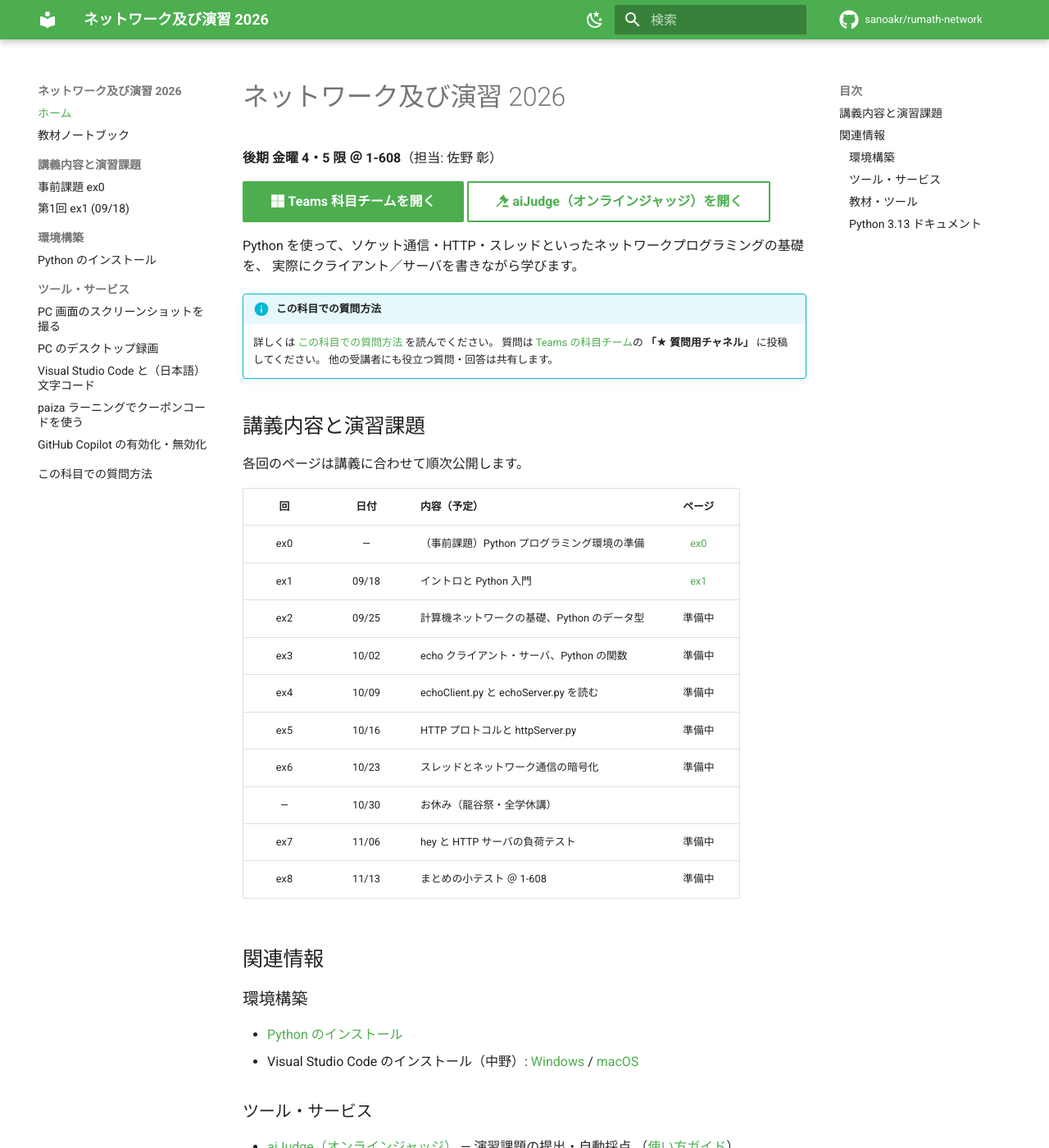
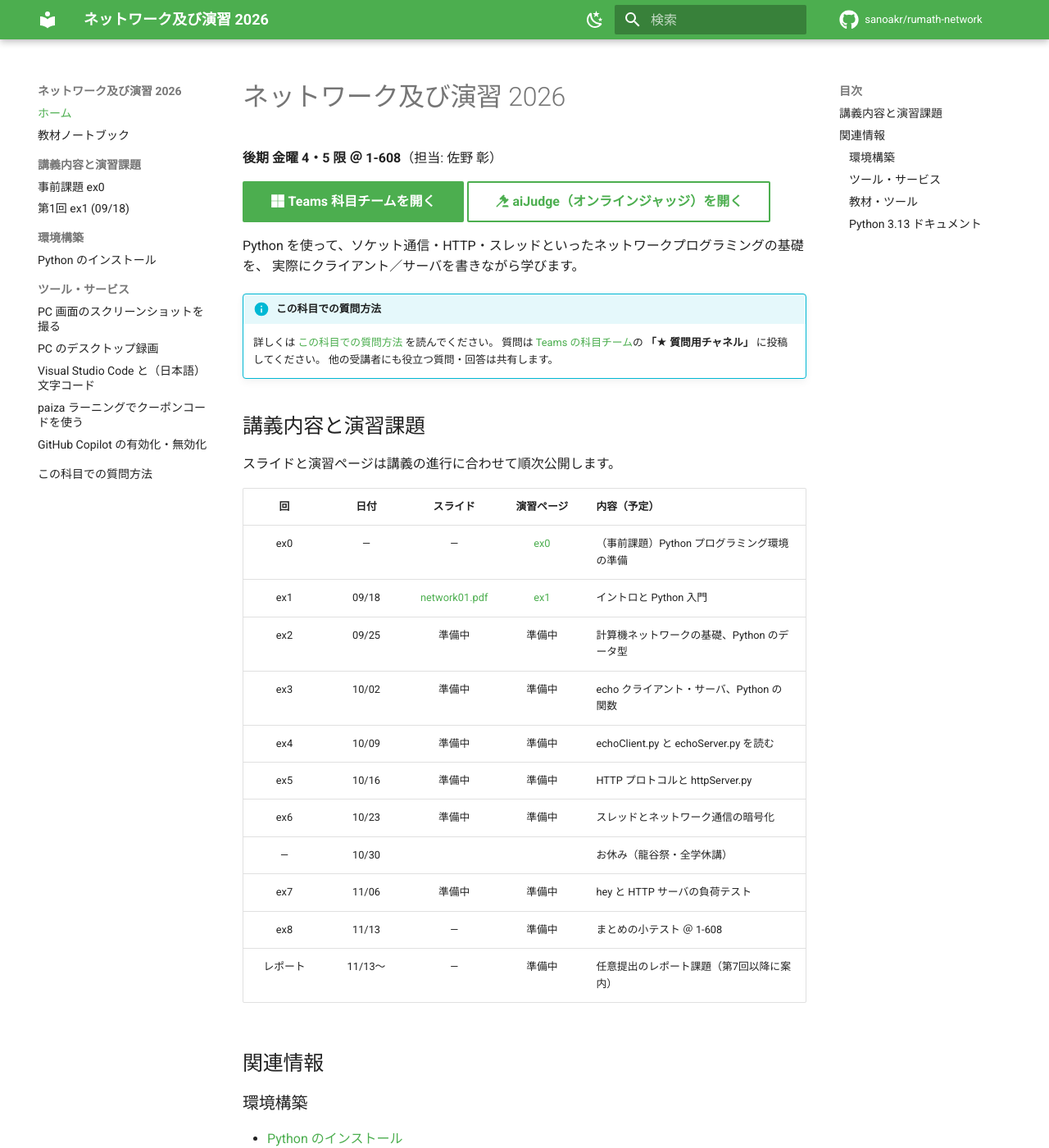
Before and after one commit to sanoakr/rumath-network, an MkDocs documentation site: the page built from docs/index.md, in a window 1280 px wide and 1400 px high. Shown: the whole window at 82% size. Built offline with MkDocs 1.6.1 and Material for MkDocs 9.7.7, drawn with Linux system fonts in a browser that asks for light colours; comment, search, counter and statistics services are not loaded.

Commit message:
docs: sync published content

```diff
--- a/docs/index.md
+++ b/docs/index.md
@@ -15,20 +15,21 @@ Python を使って、ソケット通信・HTTP・スレッドといったネッ
 
 ## 講義内容と演習課題
 
-各回のページは講義に合わせて順次公開します。
+スライドと演習ページは講義の進行に合わせて順次公開します。
 
-| 回 | 日付 | 内容（予定） | ページ |
-|:--:|:--:|---|:--:|
-| ex0 | — | （事前課題）Python プログラミング環境の準備 | [ex0](ex0.md) |
-| ex1 | 09/18 | イントロと Python 入門 | [ex1](ex1.md) |
-| ex2 | 09/25 | 計算機ネットワークの基礎、Python のデータ型 | 準備中 |
-| ex3 | 10/02 | echo クライアント・サーバ、Python の関数 | 準備中 |
-| ex4 | 10/09 | echoClient.py と echoServer.py を読む | 準備中 |
-| ex5 | 10/16 | HTTP プロトコルと httpServer.py | 準備中 |
-| ex6 | 10/23 | スレッドとネットワーク通信の暗号化 | 準備中 |
-| — | 10/30 | お休み（龍谷祭・全学休講） | |
-| ex7 | 11/06 | hey と HTTP サーバの負荷テスト | 準備中 |
-| ex8 | 11/13 | まとめの小テスト ＠ 1-608 | 準備中 |
+| 回 | 日付 | スライド | 演習ページ | 内容（予定） |
+|:--:|:--:|:--:|:--:|---|
+| ex0 | — | — | [ex0](ex0.md) | （事前課題）Python プログラミング環境の準備 |
+| ex1 | 09/18 | [network01.pdf](slides/network01.pdf) | [ex1](ex1.md) | イントロと Python 入門 |
+| ex2 | 09/25 | 準備中 | 準備中 | 計算機ネットワークの基礎、Python のデータ型 |
+| ex3 | 10/02 | 準備中 | 準備中 | echo クライアント・サーバ、Python の関数 |
+| ex4 | 10/09 | 準備中 | 準備中 | echoClient.py と echoServer.py を読む |
+| ex5 | 10/16 | 準備中 | 準備中 | HTTP プロトコルと httpServer.py |
+| ex6 | 10/23 | 準備中 | 準備中 | スレッドとネットワーク通信の暗号化 |
+| — | 10/30 |  |  | お休み（龍谷祭・全学休講） |
+| ex7 | 11/06 | 準備中 | 準備中 | hey と HTTP サーバの負荷テスト |
+| ex8 | 11/13 | — | 準備中 | まとめの小テスト ＠ 1-608 |
+| レポート | 11/13〜 | — | 準備中 | 任意提出のレポート課題（第7回以降に案内） |
 
 ## 関連情報
 
```
Also changed, not shown: docs/ex1.md (+0 -17 lines).
